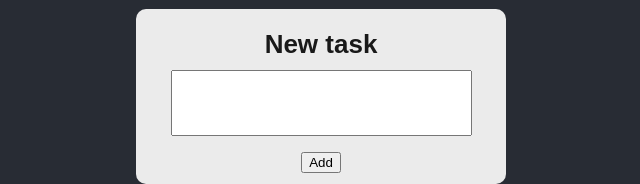
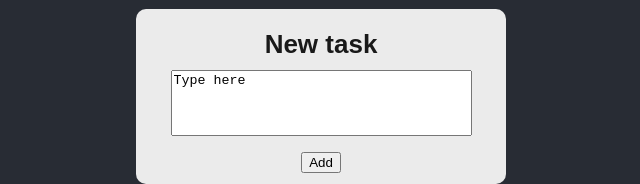
Before and after one commit to filBraga/blitz-front, a React (Create React App) app: page / in a window 1280 px wide. Shown: the part 621-805 px from the top of the page, without its empty margins (319-959 px from the left). Built offline with nearby package versions, Linux system fonts and the light colour scheme.

Commit message:
push to github

```diff
--- a/src/components/NewTask.js
+++ b/src/components/NewTask.js
@@ -4,7 +4,7 @@ export default function Task(props) {
   return (
   <>
     <h4>New task</h4>
-    <textarea rows="4" cols="35" style={{ resize:'none'}}> </textarea>
+    <textarea rows="4" cols="35" style={{ resize:'none'}}>Type here</textarea>
     <br />
     <Button buttonText='Add'/>
   </>
```
